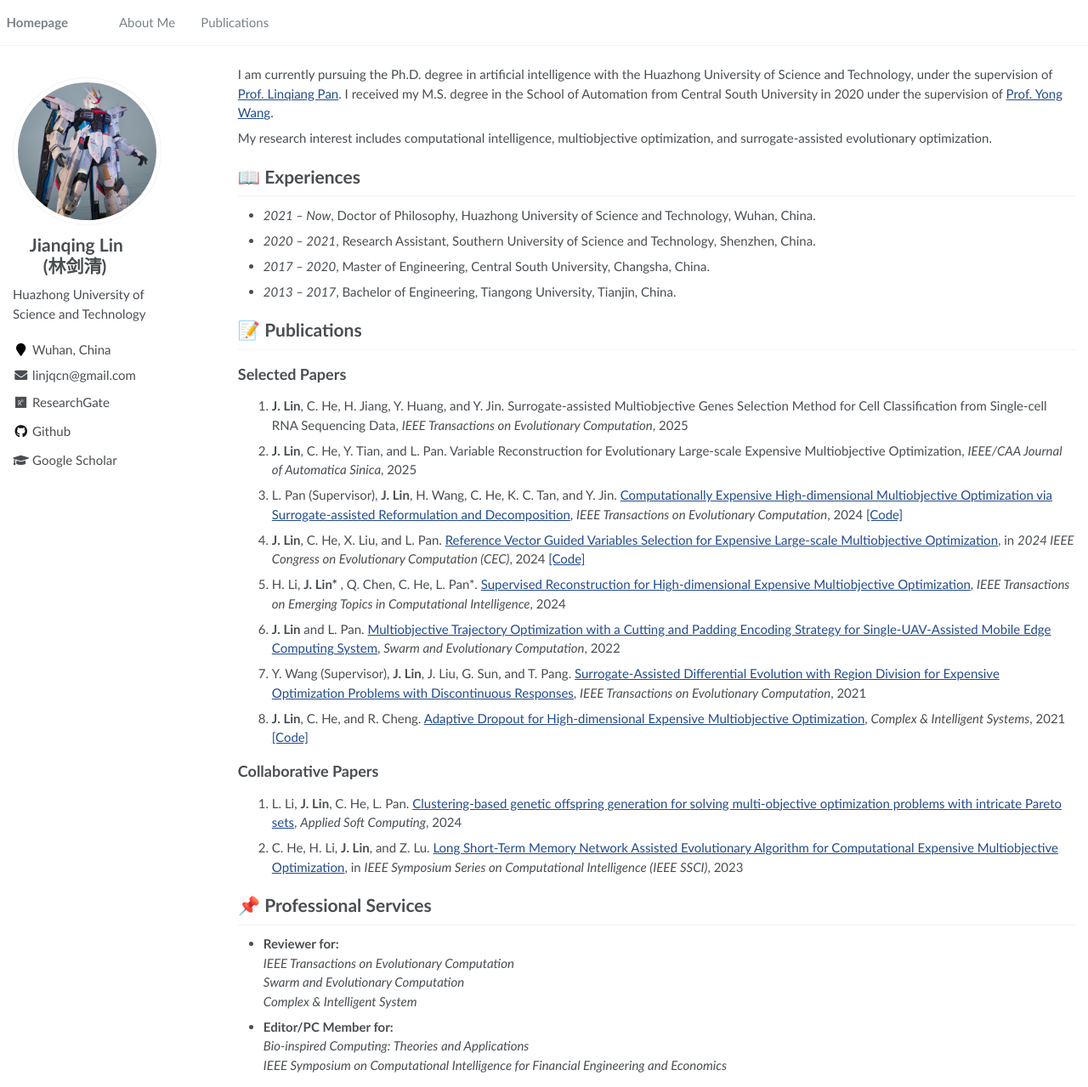
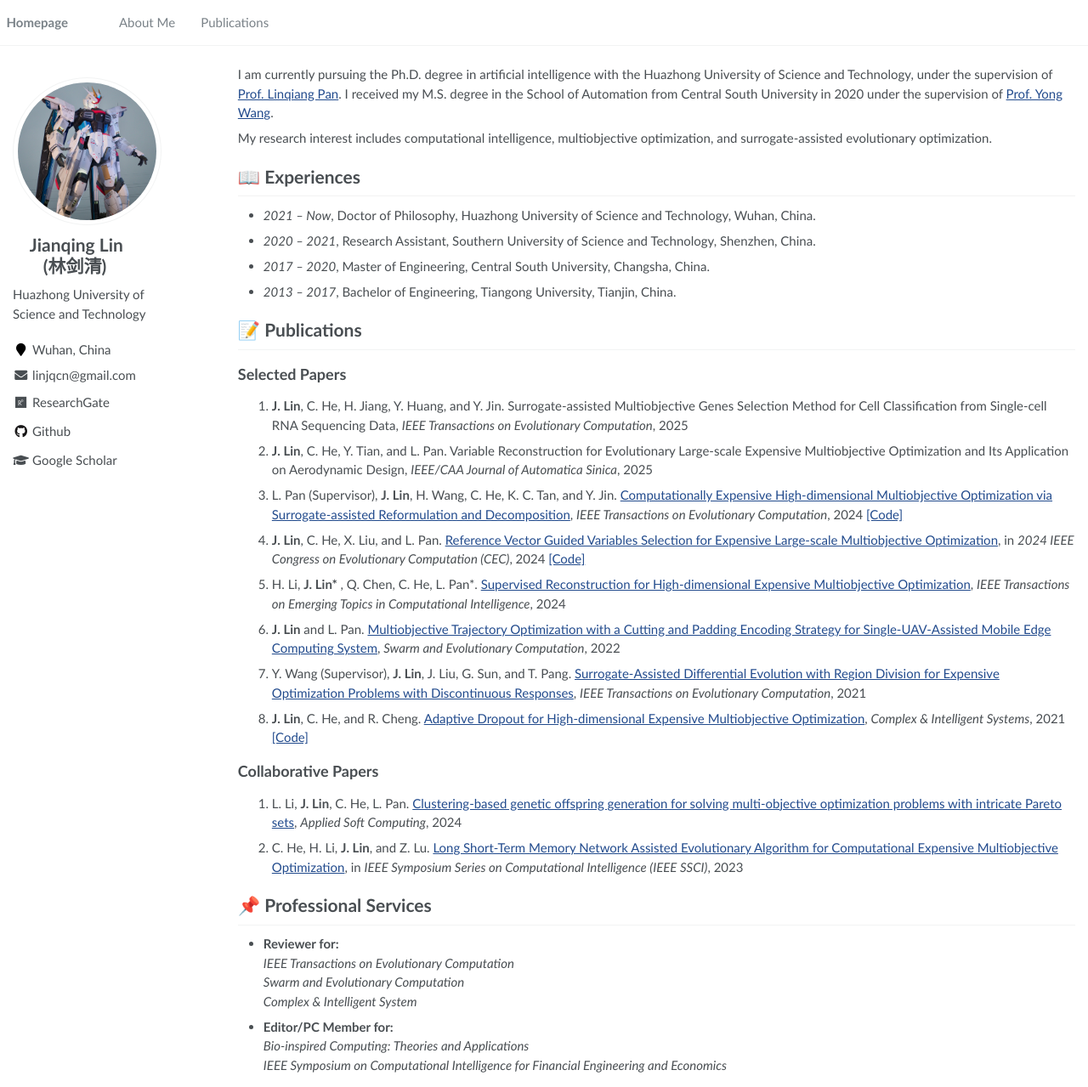
Before and after one commit to jqlincn/jqlincn.github.io, a Jekyll site: the page built from _pages/about.md, in a window 1280 px wide and 1279 px high. Shown: the whole window at 85% size. Built offline with Jekyll 4.4.1, drawn with Linux system fonts in a browser that asks for light colours.

Commit message:
Update about.md

```diff
--- a/_pages/about.md
+++ b/_pages/about.md
@@ -37,7 +37,7 @@ My research interest includes computational intelligence, multiobjective optimiz
 ## Selected Papers
 <ol>
 <li> <b>J. Lin</b>, C. He, H. Jiang, Y. Huang, and Y. Jin. Surrogate-assisted Multiobjective Genes Selection Method for Cell Classification from Single-cell RNA Sequencing Data, <i>IEEE Transactions on Evolutionary Computation</i>, 2025 </li>
-<li> <b>J. Lin</b>, C. He, Y. Tian, and L. Pan. Variable Reconstruction for Evolutionary Large-scale Expensive Multiobjective Optimization, <i>IEEE/CAA Journal of Automatica Sinica</i>, 2025 </li>
+<li> <b>J. Lin</b>, C. He, Y. Tian, and L. Pan. Variable Reconstruction for Evolutionary Large-scale Expensive Multiobjective Optimization and Its Application on Aerodynamic Design, <i>IEEE/CAA Journal of Automatica Sinica</i>, 2025 </li>
  <li> L. Pan (Supervisor), <b>J. Lin</b>, H. Wang, C. He, K. C. Tan, and Y. Jin. <a href="https://ieeexplore.ieee.org/document/10477568">Computationally Expensive High-dimensional Multiobjective Optimization via Surrogate-assisted Reformulation and Decomposition</a>, <i>IEEE Transactions on Evolutionary Computation</i>, 2024 <a href="https://github.com/jqlincn/TP-SAEA">[Code]</a> </li>
  <li>  <b>J. Lin</b>, C. He, X. Liu, and L. Pan.  <a href="https://ieeexplore.ieee.org/document/10611889">Reference Vector Guided Variables Selection for Expensive Large-scale Multiobjective Optimization</a>, in <i>2024 IEEE Congress on Evolutionary Computation (CEC)</i>, 2024 <a href="https://github.com/jqlincn/RVSPSO">[Code]</a> </li>
  <li> H. Li, <b>J. Lin* </b>, Q. Chen, C. He, L. Pan*. <a href="https://ieeexplore.ieee.org/abstract/document/10428945">Supervised Reconstruction for High-dimensional Expensive Multiobjective Optimization</a>, <i>IEEE Transactions on Emerging Topics in Computational Intelligence</i>, 2024 </li>
```
